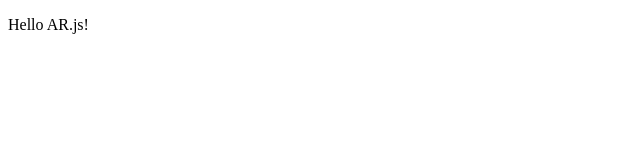
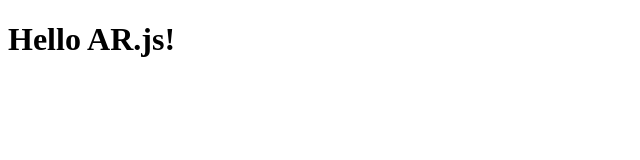
Before and after one commit to halfch/hello_ar, a plain HTML site: page index.html in a window 1280 px wide. Shown: the whole page, without its empty margins (0-640 px from the left). Drawn offline with Linux system fonts and the light colour scheme.

Commit message:
p tag to h1

```diff
--- a/index.html
+++ b/index.html
@@ -7,6 +7,6 @@
     <title>Hello AR.js!</title>
 </head>
 <body>
-  <p>Hello AR.js!</p>
+  <h1>Hello AR.js!</h1>
 </body>
 </html>
```
